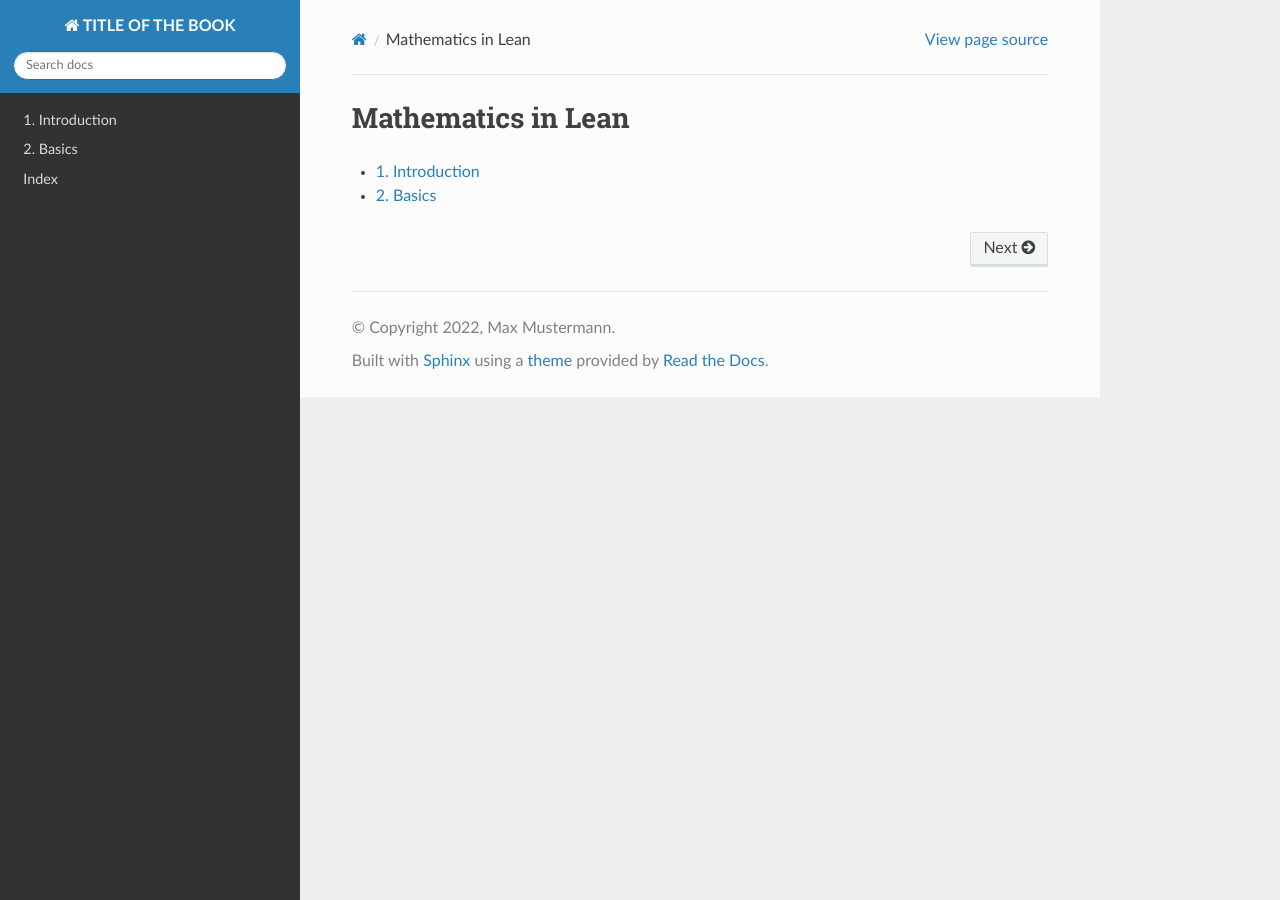
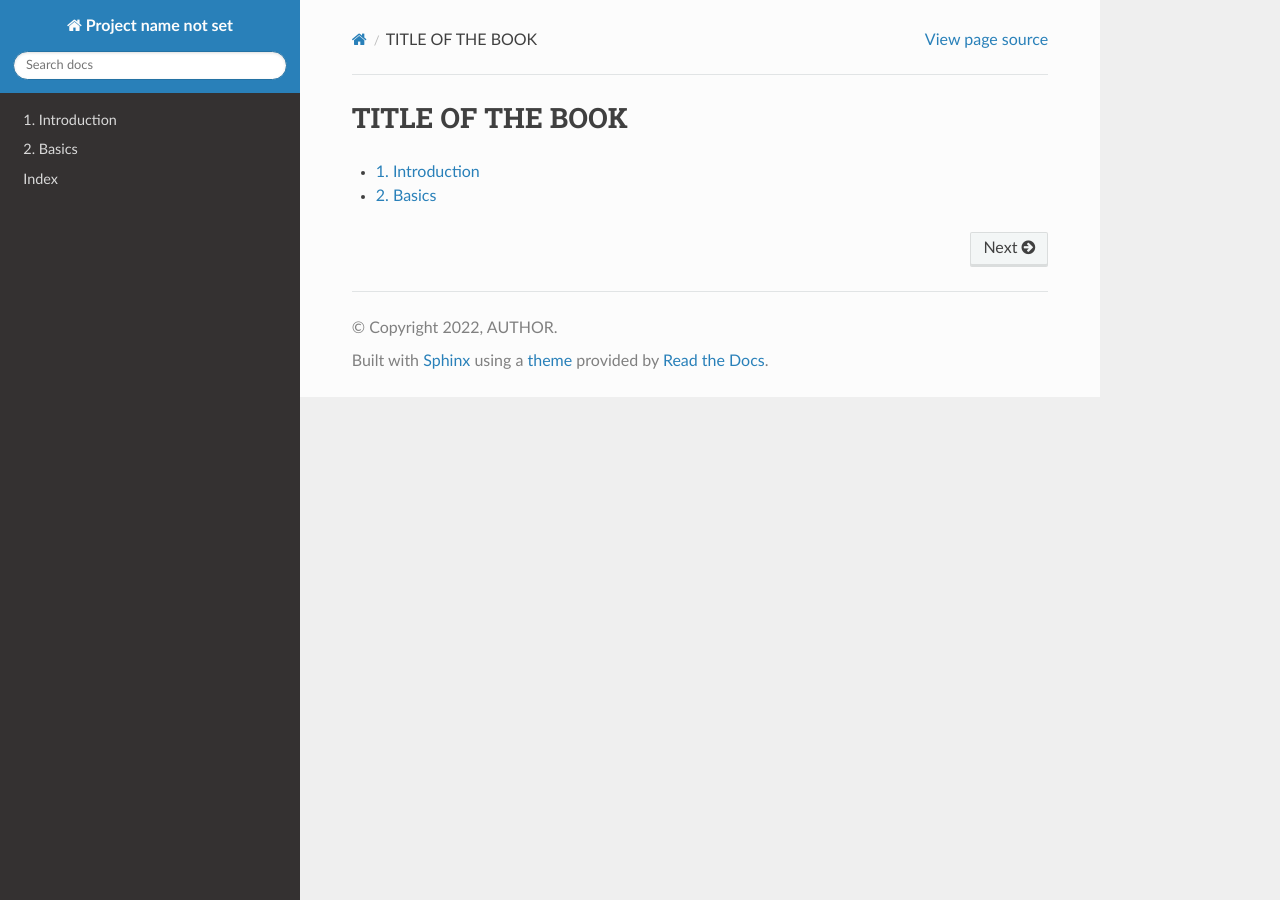
Before and after one commit to LukasBenner/lean_prover_book, a Sphinx documentation site: the page built from source/index.rst, in a window 1280 px wide. Built offline with Sphinx 7.4.7 and the Read the Docs theme 2.0.0, drawn with Linux system fonts in a browser that asks for light colours.

Commit message:
change variable names

```diff
--- a/source/conf.py
+++ b/source/conf.py
@@ -6,9 +6,11 @@ sys.path.insert(0, os.path.abspath('.'))
 
 # -- Project information -----------------------------------------------------
 
-project = 'TITLE OF THE BOOK'
-copyright = '2022, Max Mustermann'
-author = 'Max Mustermann'
+title = 'TITLE OF THE BOOK'
+subtitle = 'SUBTITLE'
+author = 'AUTHOR'
+copyright = '2022, ' + author
+book_file_name = 'BOOK_FILE_NAME'
 
 # The full version, including alpha/beta/rc tags
 release = '0.1'
@@ -107,8 +109,7 @@ latex_elements = {
 # (source start file, target name, title,
 #  author, documentclass [howto, manual, or own class]).
 latex_documents = [
-    (master_doc, 'title_of_the_book.tex', 'TITLE OF THE BOOK',
-     'Max Mustermann', 'manual'),
+    (master_doc, book_file_name + '.tex', title, author, 'manual'),
 ]
 
 
@@ -117,8 +118,7 @@ latex_documents = [
 # One entry per manual page. List of tuples
 # (source start file, name, description, authors, manual section).
 man_pages = [
-    (master_doc, 'title_of_the_book', 'TITLE OF THE BOOK',
-     [author], 1)
+    (master_doc, book_file_name, title, [author], 1)
 ]
 
 # -- Options for Texinfo output -------------------------------------------
@@ -127,7 +127,5 @@ man_pages = [
 # (source start file, target name, title, author,
 #  dir menu entry, description, category)
 texinfo_documents = [
-    (master_doc, 'title_of_the_book', 'TITLE OF THE BOOK',
-     author, 'title_of_the_book', 'A tutorial introduction to Lean',
-     'Miscellaneous'),
+    (master_doc, book_file_name, title, author, book_file_name, subtitle, 'Miscellaneous'),
 ]
--- a/source/index.rst
+++ b/source/index.rst
@@ -1,6 +1,6 @@
 
 
-Mathematics in Lean
+TITLE OF THE BOOK
 ===================
 
 .. toctree::
```
Also changed, not shown: 4 other files.
